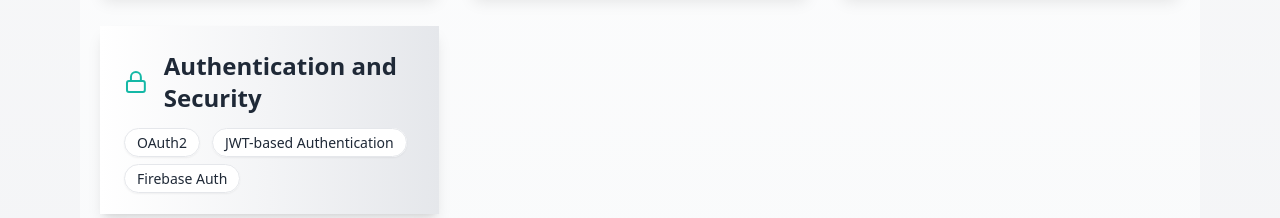
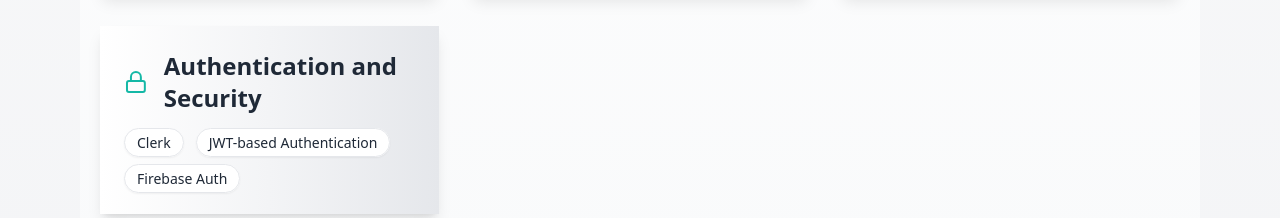
Before and after one commit to manavlade/Portfolio-Website, a React (Vite) app in the folder Portfolio Website/: page / in a window 1280 px wide. Shown: the part 3080-3298 px from the top of the page. Built offline with nearby package versions, Linux system fonts and the light colour scheme.

Commit message:
Ready for deployment

```diff
--- a/Portfolio Website/src/Components/Skills/SkillImage.jsx
+++ b/Portfolio Website/src/Components/Skills/SkillImage.jsx
@@ -81,7 +81,7 @@ const SkillsSection = () => {
             icon: <Lock className="w-8 h-8 text-teal-500" />,
             gradient: "from-white via-gray-100 to-gray-200",
             items: [
-                { name: "OAuth2", description: "Authorization framework" },
+                { name: "Clerk", description: "Authorization framework" },
                 { name: "JWT-based Authentication", description: " Stateless Authentication" },
                 { name: "Firebase Auth", description: "Authentication service by Firebase" },
             ],
```
